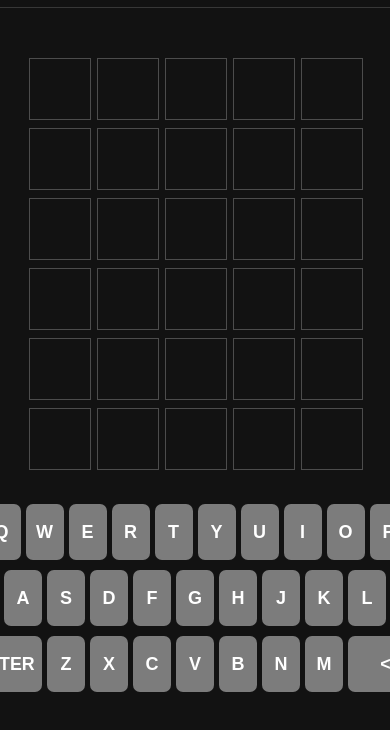
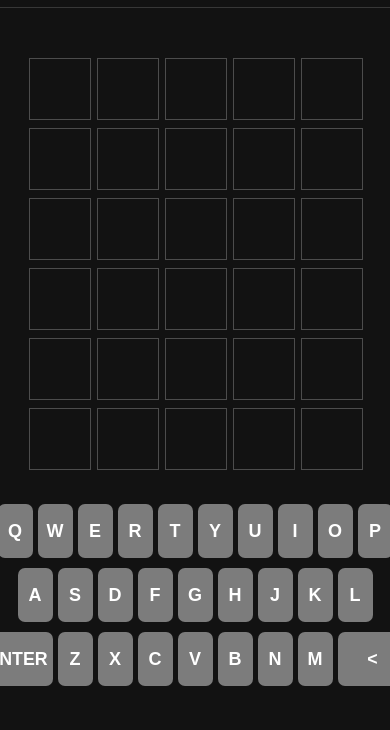
Before and after one commit to AdwaitSalankar/QWERTY, a plain HTML site: page index.html in a window 390 px wide. Shown: the part 60-790 px from the top of the page. Drawn offline with Linux system fonts and the light colour scheme.

Commit message:
Update styles.css

```diff
--- a/styles.css
+++ b/styles.css
@@ -127,8 +127,8 @@ body {
 
 @media (max-width: 600px) {
 .keyboard .key {
-    width: 38px;
-    height: 56px;
+    width: 35px;
+    height: 54px;
     margin: 0 2.5px;
     background-color: #7c7c7c;
     font-size: 1rem;
@@ -151,7 +151,7 @@ body {
 
 @media (max-width: 600px) {
     .keyboard .key.large {
-        width: 75px;
+        width: 70px;
         font-size:2ch;
     }
 }
```
